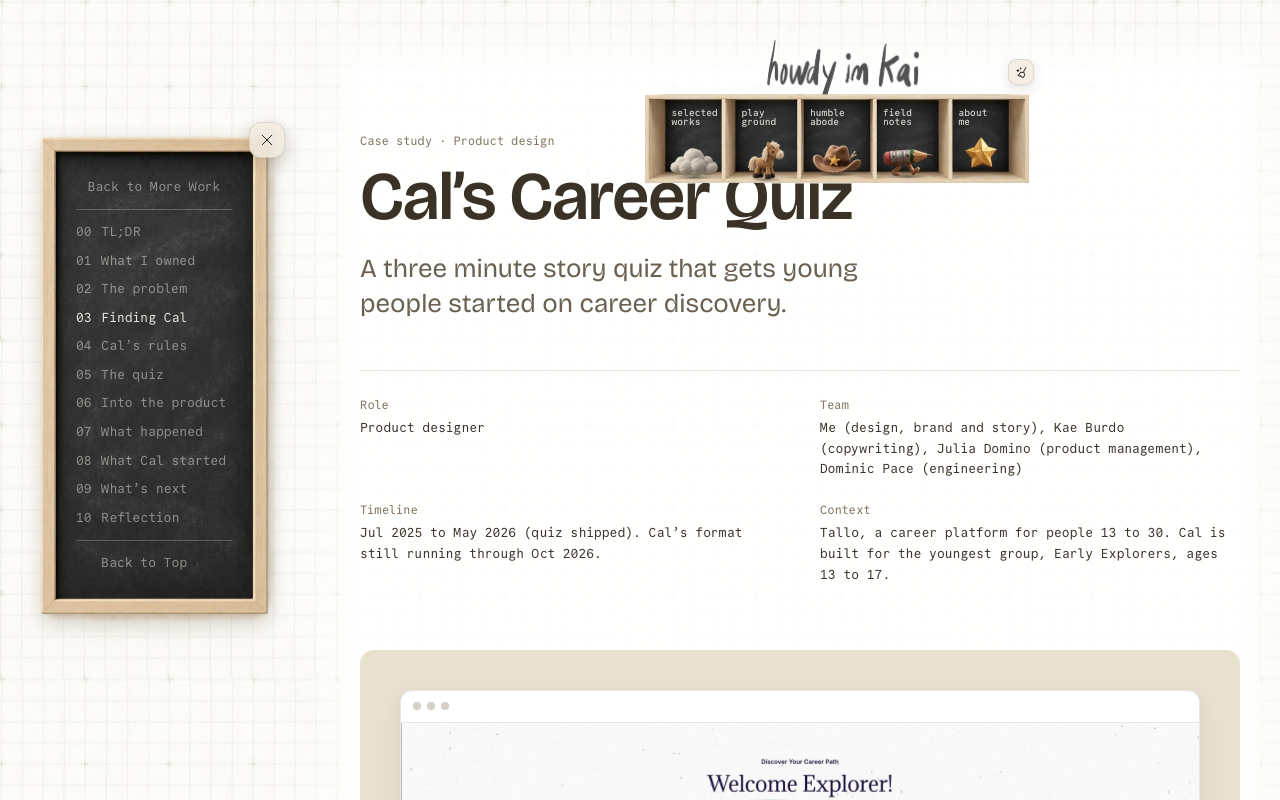
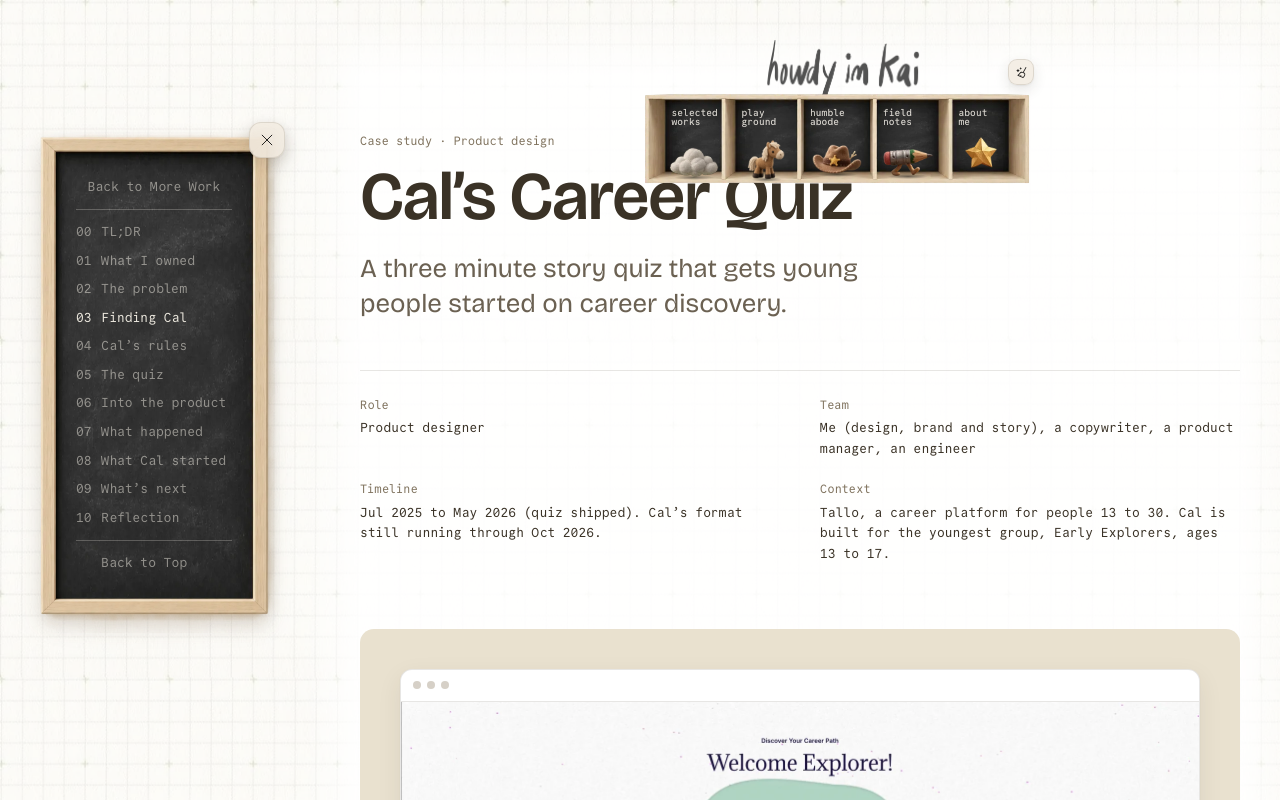
Before and after one commit to howdyimkai/portfolio-2026, a Next.js app: page /works/cal in a window 1280 px wide. Shown: the top 800 px of the page. Built offline with nearby package versions, Linux system fonts and the light colour scheme; a web font is replaced by a local one.

Commit message:
Drop teammate and intern names from the Cal case study
Co-Authored-By: Claude Opus 5.5 <noreply@anthropic.com>

```diff
--- a/src/content/case-studies/cal.ts
+++ b/src/content/case-studies/cal.ts
@@ -194,7 +194,7 @@ const F = '/works/cal/finding'
 // Cal on one 400x392 canvas with the same dial width and the feet on one baseline (the dial rule
 // from normalize_cal.py, at 2x like the rules cards), props on a 224px square at 78% fill. The
 // recap header is the full export, trimmed 2px a side to the 1055:498 slot.
-// The Minecraft Short is by Gavin Han, an intern (credit OK'd by Kai, 2026-10-22).
+// The Minecraft Short is by an intern.
 // Its poster is Kai's frame of the finished build (06-into-product/Cal-Video-Screen.png, 2026-10-24),
 // 24px of sky trimmed off the top to make it 9:16.
 const K = '/works/cal/kit'
@@ -243,7 +243,7 @@ const calKit: Kit = {
   ],
   paletteNote: 'Purple over corporate blue, lime for the moment something good happens',
   inUse: {
-    note: 'Same kit, outside the quiz: a community recap, and a Minecraft build by our intern, Gavin Han.',
+    note: 'Same kit, outside the quiz: a community recap, and a Minecraft build by our intern.',
     image: {
       src: `${K}/recap.webp`,
       width: 2110,
@@ -273,7 +273,7 @@ export const cal: CaseStudy = {
     { label: 'Role', value: 'Product designer' },
     {
       label: 'Team',
-      value: 'Me (design, brand and story), Kae Burdo (copywriting), Julia Domino (product management), Dominic Pace (engineering)',
+      value: 'Me (design, brand and story), a copywriter, a product manager, an engineer',
     },
     { label: 'Timeline', value: "Jul 2025 to May 2026 (quiz shipped). Cal's format still running through Oct 2026." },
     {
@@ -498,7 +498,7 @@ export const cal: CaseStudy = {
       blocks: [
         {
           kind: 'p',
-          text: 'Cal\'s quiz became the template for the community\'s monthly challenge quizzes, and each month added a twist. Founder Fit scored you, and a "Developing" result counted as a real answer, with no fail state. Growth Reflection tracked two scores at once, each with Cal\'s tiebreaker, plus one open question to check if it landed. I designed the branching, and my intern, Jae Stokes, built it from my setup guide. In September few people came back to comment, so October\'s Build Style quiz drops the community post, ends on real trades with pay, and asks for one sentence on the badge page. Completion across the Typeform quizzes held between 76% and 88%.',
+          text: 'Cal\'s quiz became the template for the community\'s monthly challenge quizzes, and each month added a twist. Founder Fit scored you, and a "Developing" result counted as a real answer, with no fail state. Growth Reflection tracked two scores at once, each with Cal\'s tiebreaker, plus one open question to check if it landed. I designed the branching, and my intern built it from my setup guide. In September few people came back to comment, so October\'s Build Style quiz drops the community post, ends on real trades with pay, and asks for one sentence on the badge page. Completion across the Typeform quizzes held between 76% and 88%.',
         },
         {
           kind: 'visual',
```
